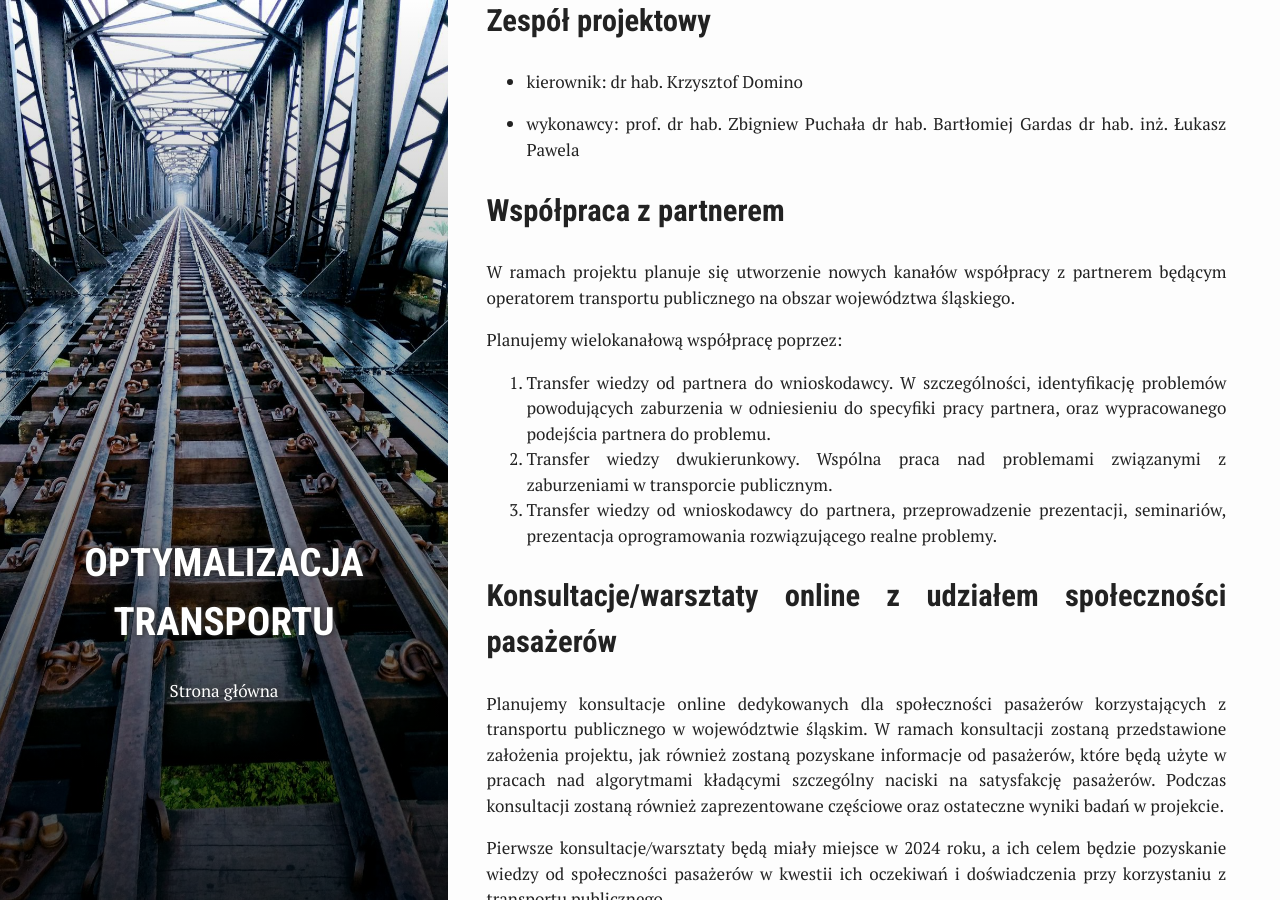
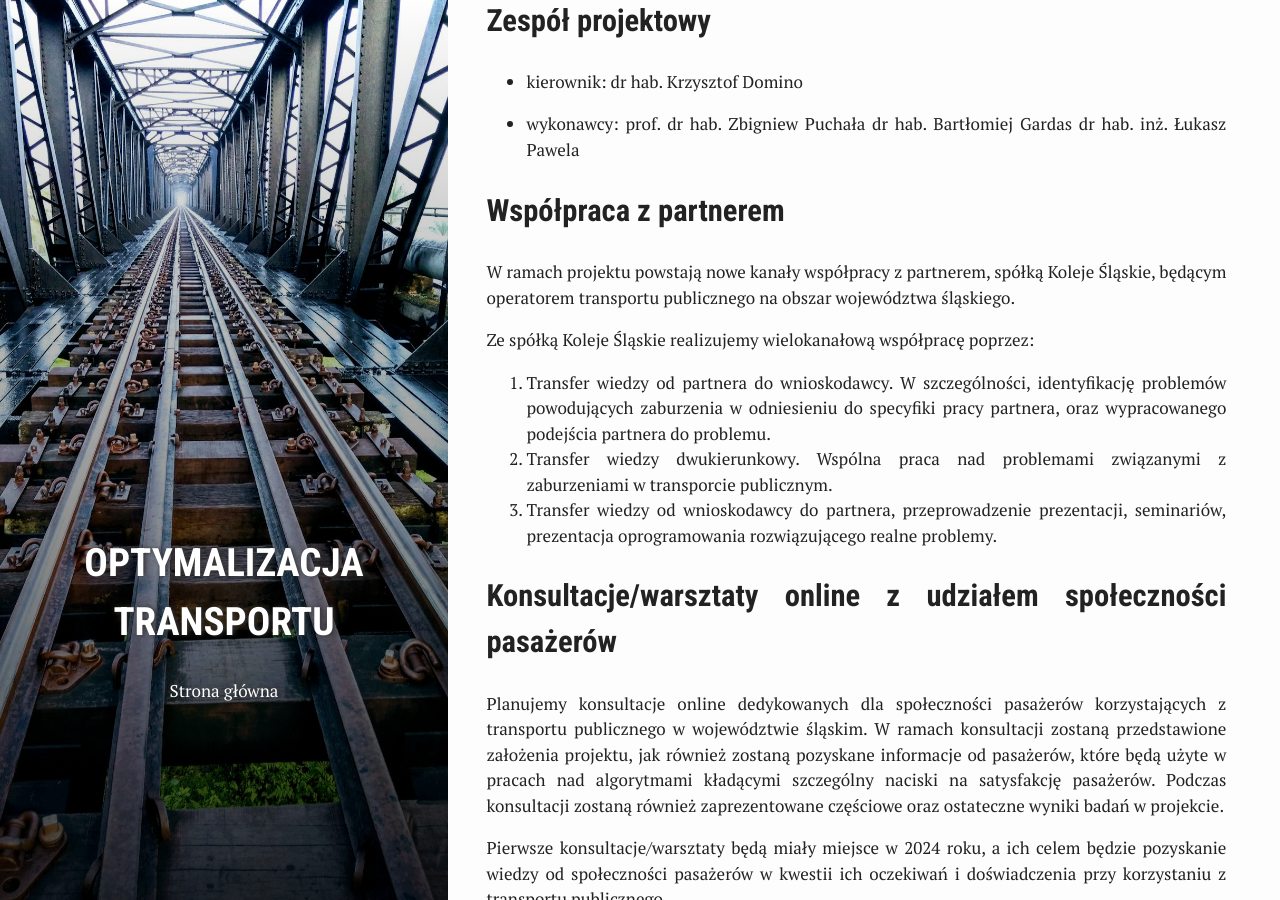
Before and after one commit to iitis/optipubtrans-website, a Jekyll site: the page built from index.md, in a window 1280 px wide and 900 px high, scrolled down 714 px. Built offline with Jekyll 4.4.1, drawn with Linux system fonts in a browser that asks for light colours.

Commit message:
Update index.md

```diff
--- a/index.md
+++ b/index.md
@@ -27,9 +27,9 @@ Cel projektu zostanie zrealizowany poprzez opracowanie algorytmów optymalizacyj
 
 ## Współpraca z partnerem
 
-W ramach projektu planuje się utworzenie nowych kanałów współpracy z partnerem będącym operatorem transportu publicznego na obszar województwa śląskiego.
+W ramach projektu powstają nowe kanały współpracy z partnerem, spółką Koleje Śląskie, będącym operatorem transportu publicznego na obszar województwa śląskiego.
 
-Planujemy wielokanałową współpracę  poprzez:
+Ze spółką Koleje Śląskie realizujemy wielokanałową współpracę poprzez:
 
 1. Transfer wiedzy od partnera do wnioskodawcy. W szczególności, identyfikację problemów powodujących zaburzenia w odniesieniu do specyfiki pracy partnera, oraz wypracowanego podejścia partnera do problemu.
 2. Transfer wiedzy dwukierunkowy. Wspólna praca nad problemami związanymi z zaburzeniami w transporcie publicznym.
```
